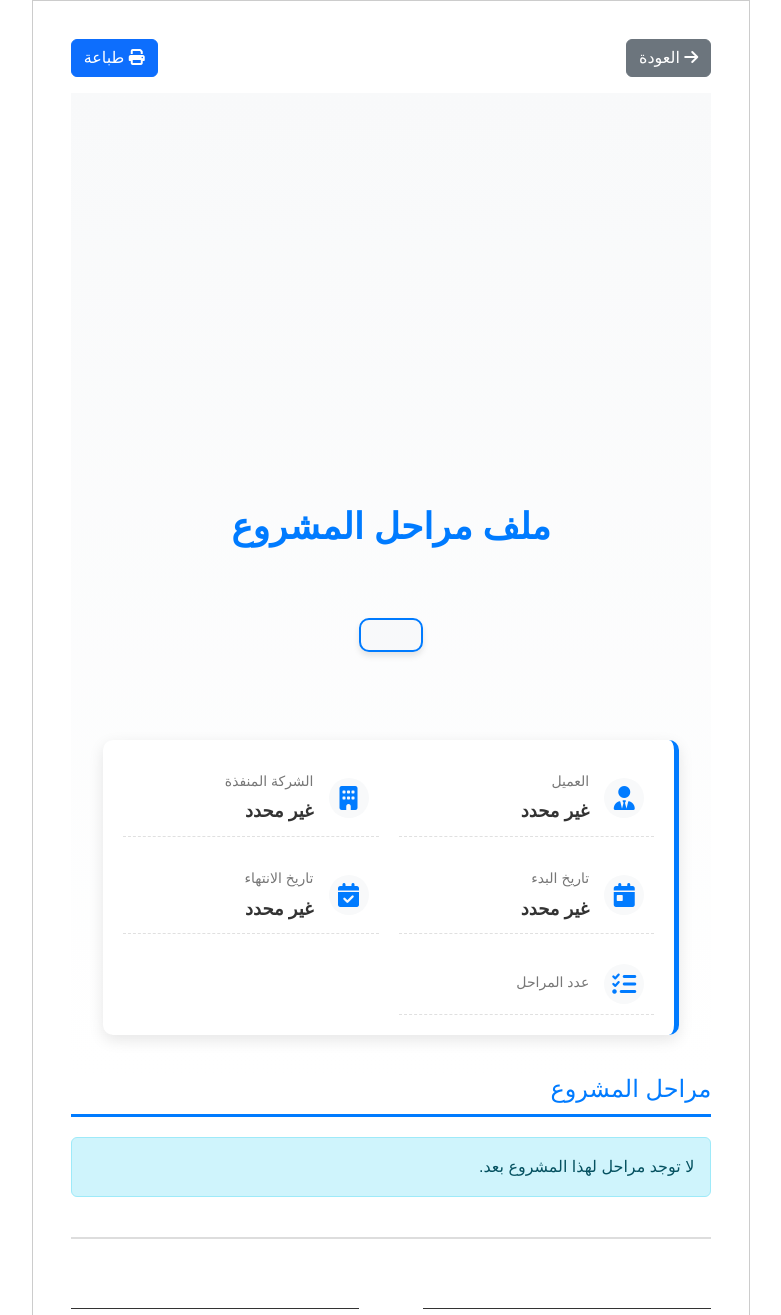
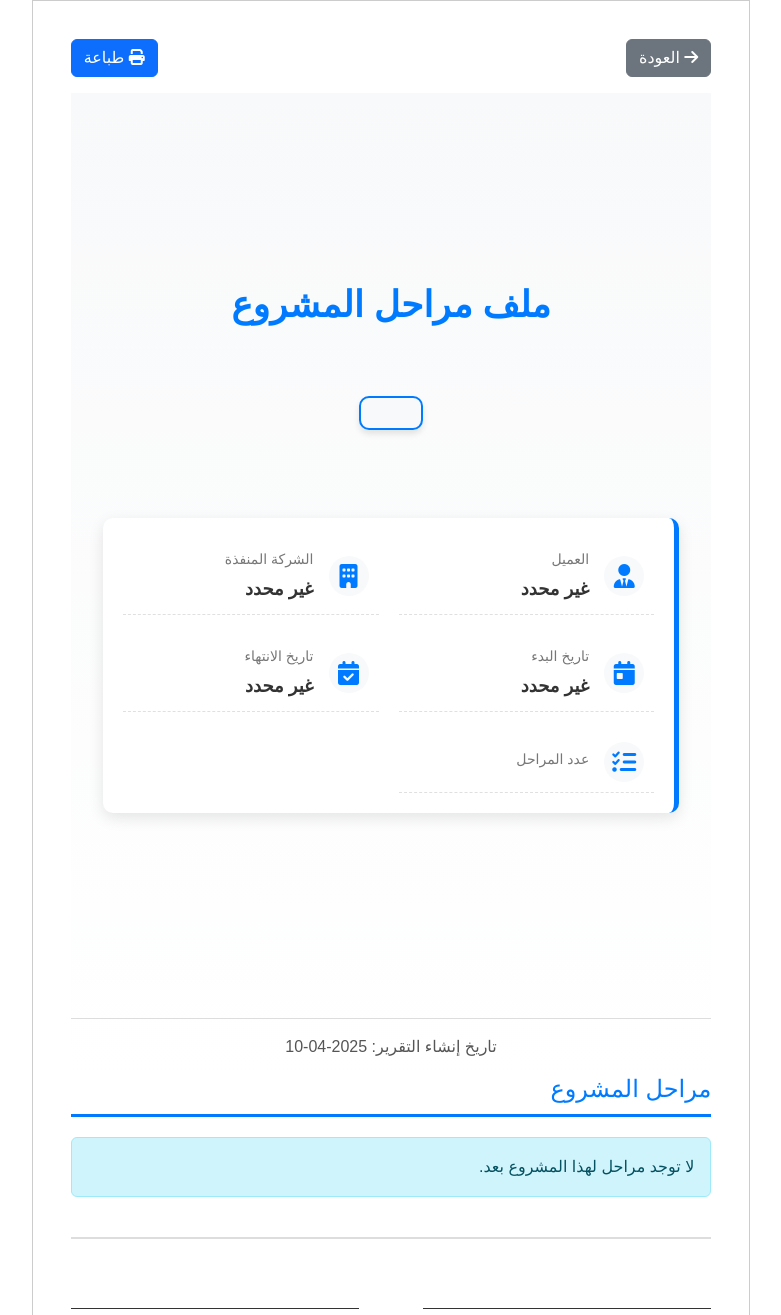
Before and after one commit to maknoonx/project-manager, a Django app: template projects/templates/projects/project_print.html in a window 1280 px wide. Shown: the top 1315 px of the page, without its empty margins (249-1030 px from the left). Run offline with Django 5.2, Linux system fonts and the light colour scheme; the template is opened without the code that fills it, so the values that code supplies are empty.

Commit message:
Update project_print.html

```diff
--- a/projects/templates/projects/project_print.html
+++ b/projects/templates/projects/project_print.html
@@ -58,7 +58,7 @@
 
     .cover-header {
       text-align: center;
-      margin-bottom: 30px;
+      margin-bottom: 15px;
     }
 
     .company-logo {
@@ -424,7 +424,9 @@
     </div>
   </div>
 
-
+  <div class="cover-footer">
+    <p>تاريخ إنشاء التقرير: {% now "Y-m-d" %}</p>
+  </div>
 </div>
 
     <!-- Page Break after Cover -->
```
